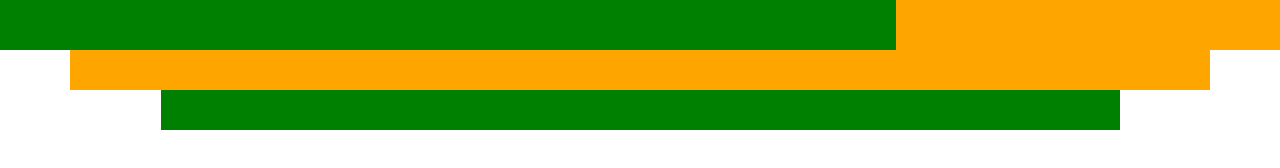
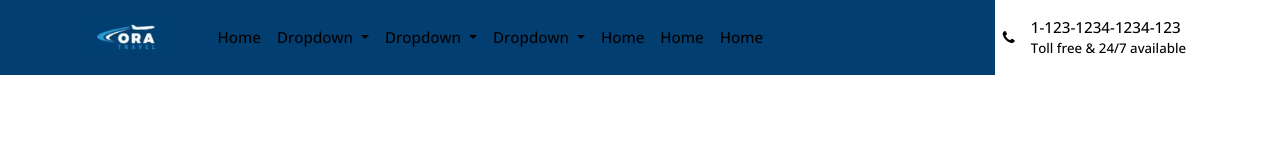
Before and after one commit to Jazib-Iqbal/traveling, a plain HTML site: page index.html in a window 1280 px wide. Drawn offline with nearby package versions, Linux system fonts and the light colour scheme.

Commit message:
nav completed 90%

```diff
--- a/css/main.scss
+++ b/css/main.scss
@@ -2,72 +2,76 @@
 @import url('https://fonts.googleapis.com/css2?family=Open+Sans:wght@300;400;500&display=swap');
 
 
-.container{
-    // max-width: 900px;
-}
+
 body{
     font-family: 'Open Sans', sans-serif;
 }
 
 $nav-hover: #019CE4;
-$nav-primary: #003F72;
-
+$nav-primary: #023E70;
 
 
 .nav_wrapper{
-    display: flex;
+    background-color: rgba($color: $nav-primary, $alpha: 1);
+    overflow: hidden;
+
+}
+
+
+.navbar{
     align-items: center;
+    padding: 0;
+    img{
+        height: 2rem;
+        margin-right: 3rem;
+    }
 }
-.nav_wrapper-inner{
-    display: flex;
+
+.navbar-collapse{
+    justify-content: space-between;
 }
-.nav_left{
-    width: 70%;
-    height: 50px;
-    background-color: green;
+.navbar-nav{
+    align-items: center;
+    justify-content: space-between;
+
+}
+
+.navbar-light .navbar-nav .nav-link {
+    padding: 1rem .5rem;
+    color: white;
+    font-size: calc(.55rem + .5vw);
+    font-weight: 500;
+    small{
+        display: block;
+    }
 }
 
 .nav_right{
-    width: 30%;
-    height: 50px;
-    background-color: blue;
     position: relative;
-
-    &:after{
+    background-color: white;
+    // z-index: 5;
+    &:before{
         content: "";
         position: absolute;
-        width: 100%;
+        width: 2000px;
+        left: 100%;
+        background-color: white;
         height: 100%;
-        background-color: orange;
-        top: 0;
-        left: 0;
+        // z-index: -1;
     }
+    li:nth-child(2) {
+        .nav-link{
+        padding-right: 0;
+        }
+      }
+
+
 }
 
-.col-md-9-inner{
-    min-width: 700px;
-    height: 30px;
-    background-color: yellow;
-    margin-left: auto;
+.navbar-light .navbar-nav{
+    justify-content: space-between!important;
 }
 
-
-
-.col-md-3-inner{
-    min-width: 258px;
-    height: 30px;
-    background-color: gray;
-    margin-right: auto;
+.navbar-light .navbar-nav .nav-link {
+    color: black;
 }
-
-.container{
-    height: 40px;
-    background-color: orange;
-}
-
-.abc{
-    max-width: 959px;
-    margin: 0 auto;
-    height: 40px;
-    background-color: green;
-}
--- a/index.html
+++ b/index.html
@@ -17,27 +17,109 @@
   <div class="site_wrapper">
 
     <header class="nav_wrapper">
-      <div class="nav_left">
-        <div class="nav_left-inner">
+      <div class="container">
+        <div class="nav_wrapper-inner">
+          <nav class="navbar navbar-expand-lg navbar-light">
+            <div class="container-fluid">
+              <img src="./img/Screenshot_1.jpg" alt="">
+              <button class="navbar-toggler" type="button" data-bs-toggle="collapse" data-bs-target="#navbarSupportedContent" aria-controls="navbarSupportedContent" aria-expanded="false" aria-label="Toggle navigation">
+                <span class="navbar-toggler-icon"></span>
+              </button>
+              <div class="collapse navbar-collapse" id="navbarSupportedContent">
+                <div class="nav_left">
+                  <ul class="navbar-nav me-auto mb-2 mb-lg-0">
+                    <li class="nav-item">
+                      <a class="nav-link" aria-current="page" href="#">Home</a>
+                    </li>
 
-        </div>
-        <!-- /.nav_left-inner -->
-      </div>
+                    <li class="nav-item dropdown">
+                      <a class="nav-link dropdown-toggle" href="#" id="navbarDropdown" role="button" data-bs-toggle="dropdown" aria-expanded="false">
+                        Dropdown
+                      </a>
+                      <ul class="dropdown-menu" aria-labelledby="navbarDropdown">
+                        <li><a class="dropdown-item" href="#">Action</a></li>
+                        <li><a class="dropdown-item" href="#">Another action</a></li>
+                        <li><hr class="dropdown-divider"></li>
+                        <li><a class="dropdown-item" href="#">Something else here</a></li>
+                      </ul>
+                    </li>
 
-      <div class="nav_right">
-        <div class="nav_right-inner">
+                    <li class="nav-item dropdown">
+                      <a class="nav-link dropdown-toggle" href="#" id="navbarDropdown" role="button" data-bs-toggle="dropdown" aria-expanded="false">
+                        Dropdown
+                      </a>
+                      <ul class="dropdown-menu" aria-labelledby="navbarDropdown">
+                        <li><a class="dropdown-item" href="#">Action</a></li>
+                        <li><a class="dropdown-item" href="#">Another action</a></li>
+                        <li><hr class="dropdown-divider"></li>
+                        <li><a class="dropdown-item" href="#">Something else here</a></li>
+                      </ul>
+                    </li>
 
-        </div>
-        <!-- /.nav_right-inner -->
-      </div>
+                    <li class="nav-item dropdown">
+                      <a class="nav-link dropdown-toggle" href="#" id="navbarDropdown" role="button" data-bs-toggle="dropdown" aria-expanded="false">
+                        Dropdown
+                      </a>
+                      <ul class="dropdown-menu" aria-labelledby="navbarDropdown">
+                        <li><a class="dropdown-item" href="#">Action</a></li>
+                        <li><a class="dropdown-item" href="#">Another action</a></li>
+                        <li><hr class="dropdown-divider"></li>
+                        <li><a class="dropdown-item" href="#">Something else here</a></li>
+                      </ul>
+                    </li>
+
+                    <li class="nav-item">
+                      <a class="nav-link" aria-current="page" href="#">Home</a>
+                    </li>
+
+                    <li class="nav-item">
+                      <a class="nav-link" aria-current="page" href="#">Home</a>
+                    </li>
+
+                    <li class="nav-item">
+                      <a class="nav-link" aria-current="page" href="#">Home</a>
+                    </li>
+
+                  </ul>
+                </div><!-- /.nav_left -->
 
 
+                <div class="nav_right">
+
+                  <ul class="navbar-nav  me-auto mb-2 mb-lg-0">
+
+
+                    <li class="nav-item">
+                      <a class="nav-link" aria-current="page" href="#"><span class="fa fa-phone"></span></a>
+                    </li>
+
+                    <li class="nav-item">
+                      <a class="nav-link" aria-current="page" href="#">1-123-1234-1234-123 <small>Toll free & 24/7 available</small></a>
+                    </li>
+
+
+                  </ul>
+
+                </div><!-- /.nav_right -->
+
+
+
+
+
+
+              </div>
+
+
+
+            </div>
+          </nav>
+        </div><!-- /.nav_wrapper-inner -->
+      </div><!-- /.container -->
 
     </header>
 
     <main>
-      <div class="container"></div>
-      <div class="abc"></div>
+
 
     </main>
 
```
Also changed, not shown: css/main.css, 1 other file.
